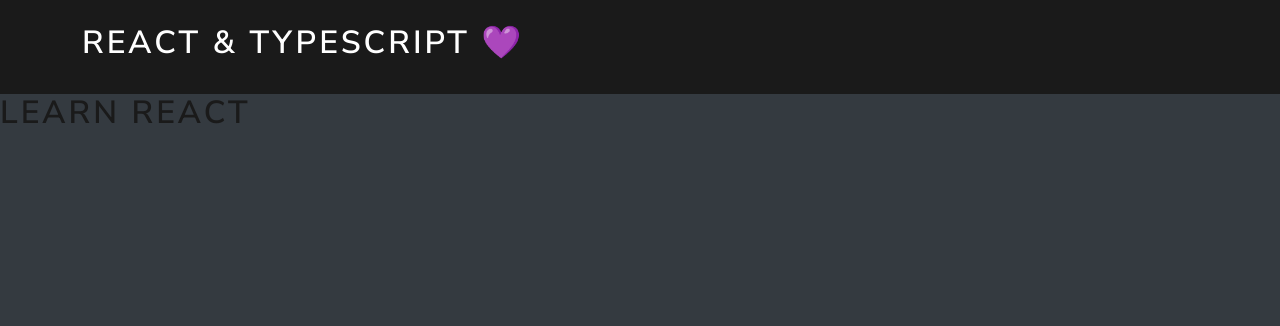
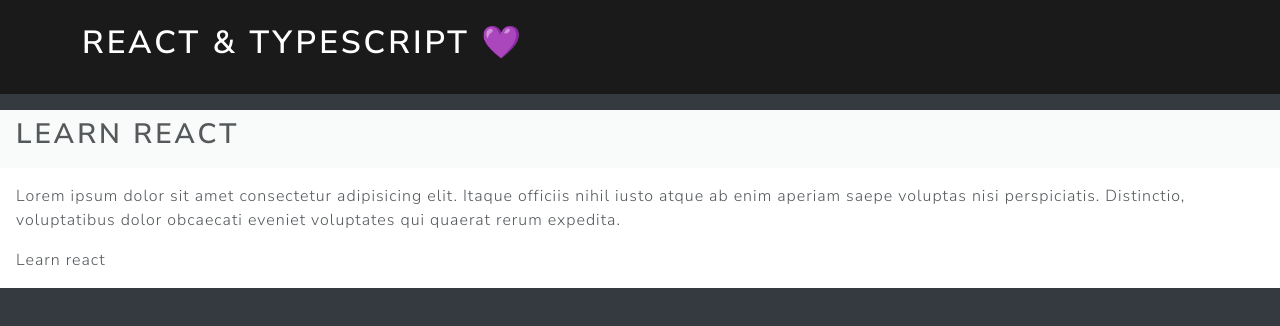
Before and after one commit to JSc0101/crud-react-typescript, a React (Vite) app: page / in a window 1280 px wide. Shown: the top 326 px of the page. Built offline with nearby package versions, Linux system fonts and the light colour scheme.

Commit message:
Se diseña el componente Card

```diff
--- a/src/App.tsx
+++ b/src/App.tsx
@@ -1,6 +1,7 @@
 import { Props } from "./interfaces/props";
 import { tasks } from "./interfaces/task";
-import {Navbar} from './components/Navbar'
+import { Navbar } from "./components/Navbar";
+import { List } from "./components/List";
 import { useState } from "react";
 
 export default function App({ title }: Props) {
@@ -8,18 +9,17 @@
     {
       id: 1,
       title: "Learn react",
-      description: "lear reacr",
+      description:
+        "Lorem ipsum dolor sit amet consectetur adipisicing elit. Itaque officiis nihil iusto atque ab enim aperiam saepe voluptas nisi perspiciatis. Distinctio, voluptatibus dolor obcaecati eveniet voluptates qui quaerat rerum expedita.",
       completed: true,
     },
   ]);
   return (
     <div className="bg-dark" style={{ height: "100vh" }}>
-    <Navbar title="React & Typescript 💜"/>
-      <div>
-        {task.map((task) => {
-          return <h1>{task.title}</h1>;
-        })}
-      </div>
+      <Navbar title="React & Typescript 💜" />
+      <main>
+        <List task={task} />
+      </main>
     </div>
   );
 }
--- a/src/components/Card.tsx
+++ b/src/components/Card.tsx
@@ -1,7 +1,21 @@
-export function Card(): JSX.Element {
+import { PropsTask } from "../interfaces/props";
+
+export function Card({ task }: PropsTask): JSX.Element {
   return (
-    <div>
-      <h2>Hello</h2>
+    <div className="card">
+      {task.map((task) => {
+        return (
+          <>
+            <div className="card-header">
+              <h2>{task.title}</h2>
+            </div>
+            <div className="card-body">
+              <p>{task.description}</p>
+              <span>{task.title}</span>
+            </div>
+          </>
+        );
+      })}
     </div>
   );
 }
--- a/src/components/List.tsx
+++ b/src/components/List.tsx
@@ -1,10 +1,9 @@
 import { PropsTask } from "../interfaces/props";
+import { Card } from "./Card";
 export function List({ task }: PropsTask): JSX.Element {
   return (
-    <div>
-      {task.map((task) => {
-        return <h1>{task.title}</h1>;
-      })}
-    </div>
+    <>
+      <Card task={task} />
+    </>
   );
 }
--- a/src/components/Navbar.tsx
+++ b/src/components/Navbar.tsx
@@ -1,7 +1,7 @@
 import { Props } from "../interfaces/props";
 export function Navbar({ title }: Props): JSX.Element {
   return (
-    <nav className="navbar navbar-dark bg-primary">
+    <nav className="navbar navbar-dark bg-primary mb-3">
       <div className="container">
         <h1 className="text-white">{title.toUpperCase()}</h1>
       </div>
```
